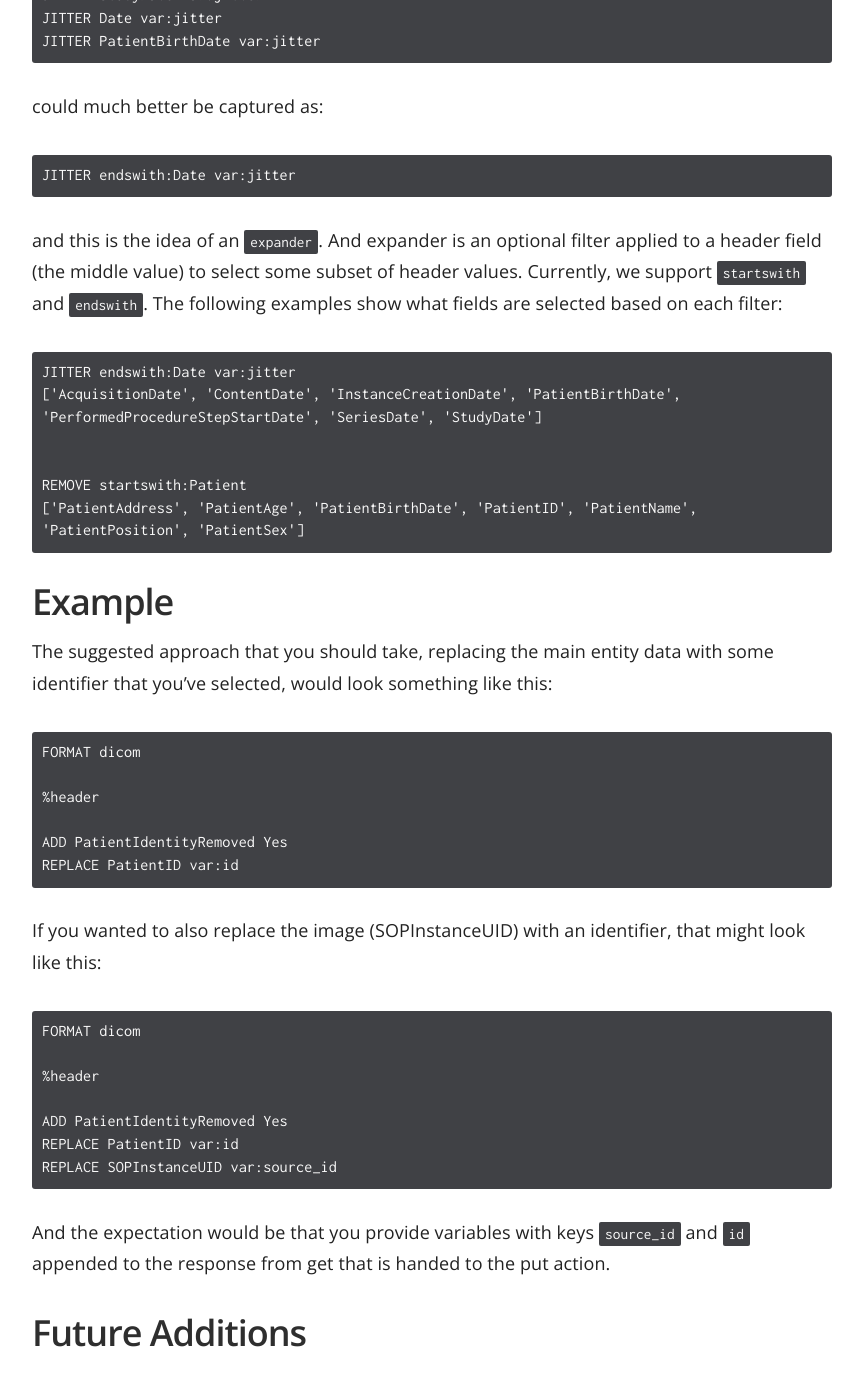
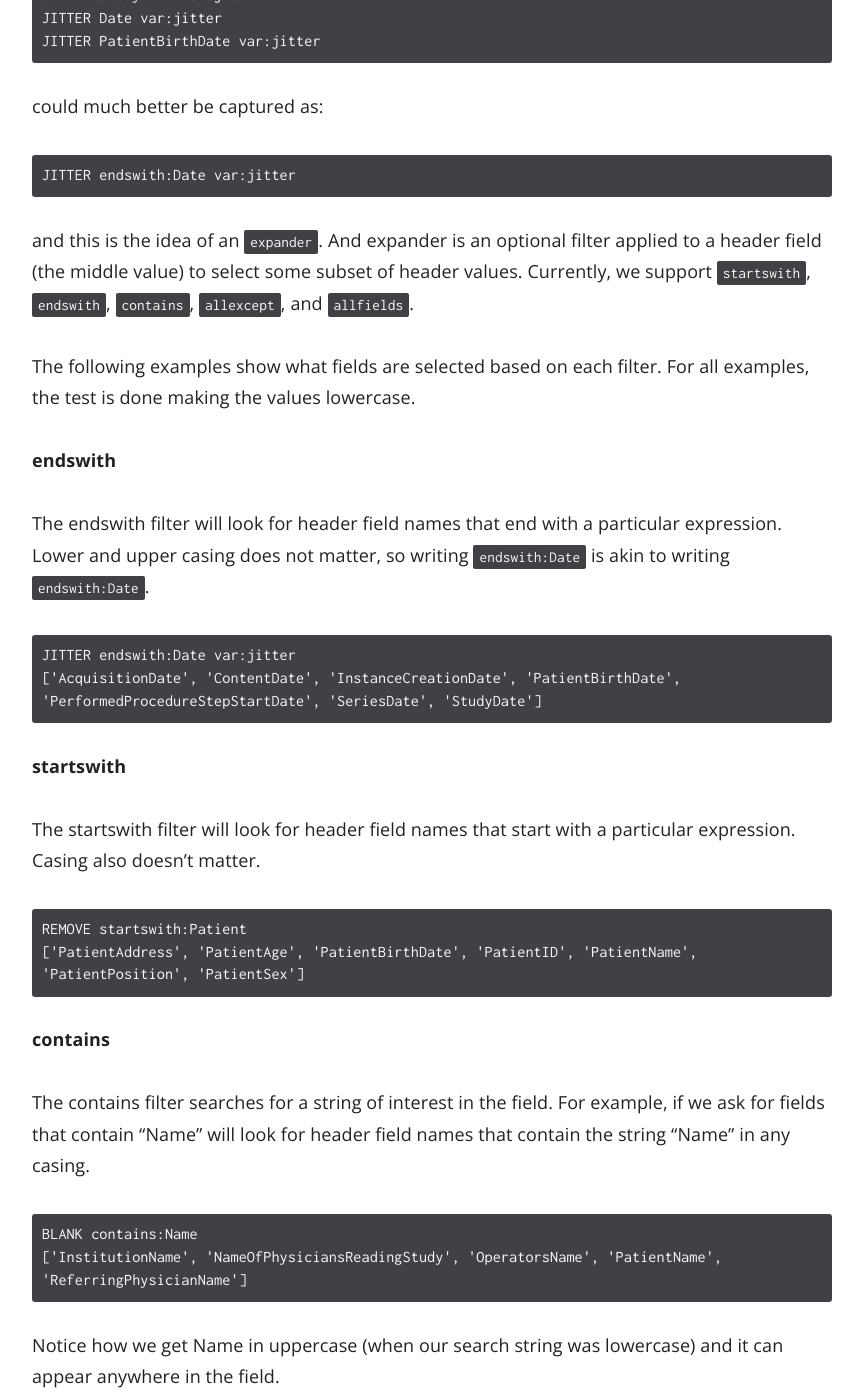
Before and after one commit to pydicom/deid, a Jekyll site: the page built from docs/_docs/user-docs/recipe-headers.md, in a window 1280 px wide and 1400 px high, scrolled down 5992 px. Shown: the whole window, without its empty margins (358-1221 px from the left). Built offline with Jekyll 4.4.1, drawn with Linux system fonts in a browser that asks for light colours; some of the changed text lies outside the part shown.

Commit message:
first go to add extra field expanders to close #87

````diff
--- a/deid/version.py
+++ b/deid/version.py
@@ -22,7 +22,7 @@
 
 '''
 
-__version__ = "0.1.25"
+__version__ = "0.1.26"
 AUTHOR = 'Vanessa Sochat'
 AUTHOR_EMAIL = 'vsochat@stanford.edu'
 NAME = 'deid'
--- a/docs/_docs/user-docs/recipe-headers.md
+++ b/docs/_docs/user-docs/recipe-headers.md
@@ -204,18 +204,72 @@
 
 and this is the idea of an `expander`. And expander is an optional filter
 applied to a header field (the middle value) to select some subset of header
-values. Currently, we support `startswith` and `endswith`.
-The following examples show what fields are selected based on each filter:
+values. Currently, we support `startswith`, `endswith`, `contains`, `allexcept`,
+and `allfields`.
+
+The following examples show what fields are selected based on each filter. For
+all examples, the test is done making the values lowercase.
+
+**endswith**
+
+The endswith filter will look for header field names that end with a particular expression.
+Lower and upper casing does not matter, so writing `endswith:Date` is akin to writing
+`endswith:Date`.
 
 ```
 JITTER endswith:Date var:jitter
 ['AcquisitionDate', 'ContentDate', 'InstanceCreationDate', 'PatientBirthDate', 'PerformedProcedureStepStartDate', 'SeriesDate', 'StudyDate']
+```
 
+**startswith**
 
+The startswith filter will look for header field names that start with a particular expression.
+Casing also doesn't matter.
+
+```
 REMOVE startswith:Patient
 ['PatientAddress', 'PatientAge', 'PatientBirthDate', 'PatientID', 'PatientName', 'PatientPosition', 'PatientSex']
 ```
 
+**contains**
+
+The contains filter searches for a string of interest in the field. For example, if
+we ask for fields that contain "Name" will look for header field names that contain the string
+"Name" in any casing.
+
+
+```
+BLANK contains:Name
+['InstitutionName', 'NameOfPhysiciansReadingStudy', 'OperatorsName', 'PatientName', 'ReferringPhysicianName']
+```
+
+Notice how we get Name in uppercase (when our search string was lowercase) and
+it can appear anywhere in the field.
+
+**allfields**
+
+All fields will allow you to apply a filter to all fields. In the example below,
+we have a function "remove_identifiers" defined in the python environment, and
+will run it over all fields, returning a value to update the field in question.
+
+```
+ADD allfields func:remove_identifiers
+```
+
+**exceptfields**
+
+Akin to all fields, except provide a list of fields that you want to disclude from
+a global selector. Here are some examples to include all fields except StudyDate
+or StudyTime.
+
+```
+BLANK exceptfields:StudyDate|StudyTime
+BLANK exceptfields:StudyTime
+```
+
+If you are familiar with regular expressions, you'll notice the "|" which
+means "or" in the regular expression. You are free to write whatever regular
+expression fits your needs to disclude particular fields here.
 
 ## Example
 
````
Also changed, not shown: CHANGELOG.md, 2 other files.
